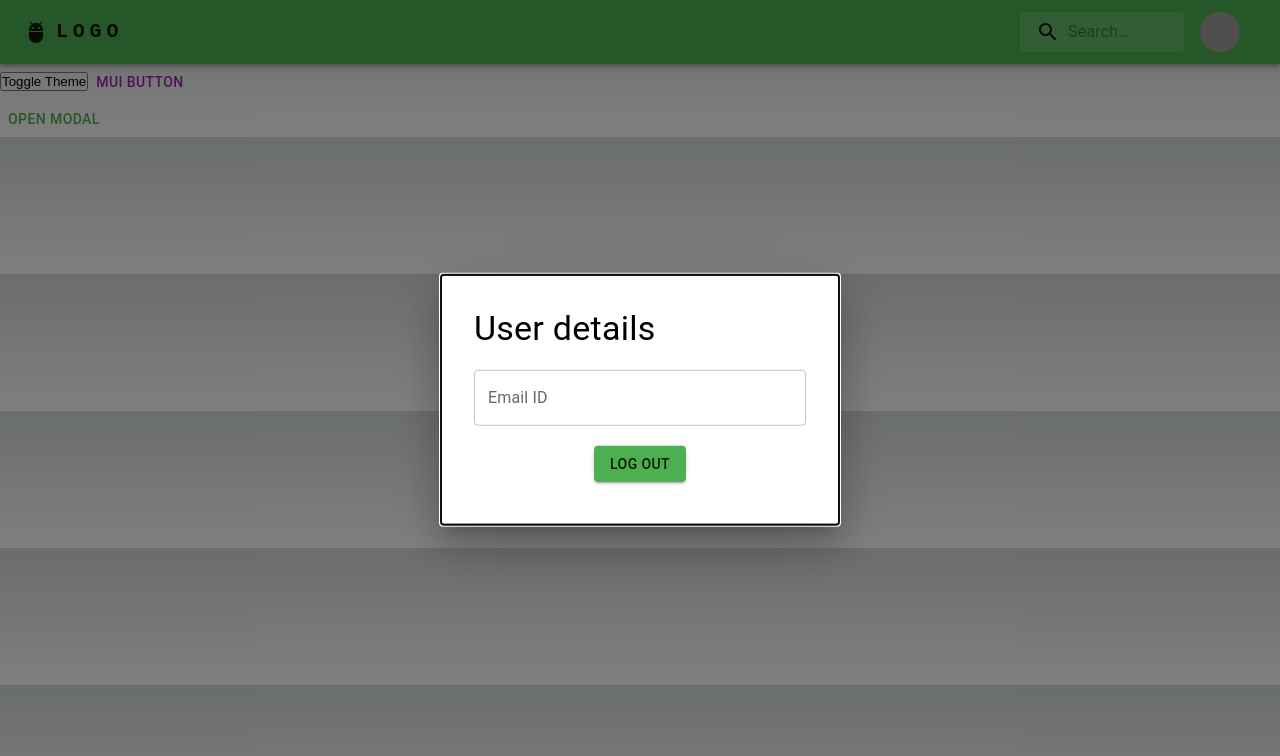
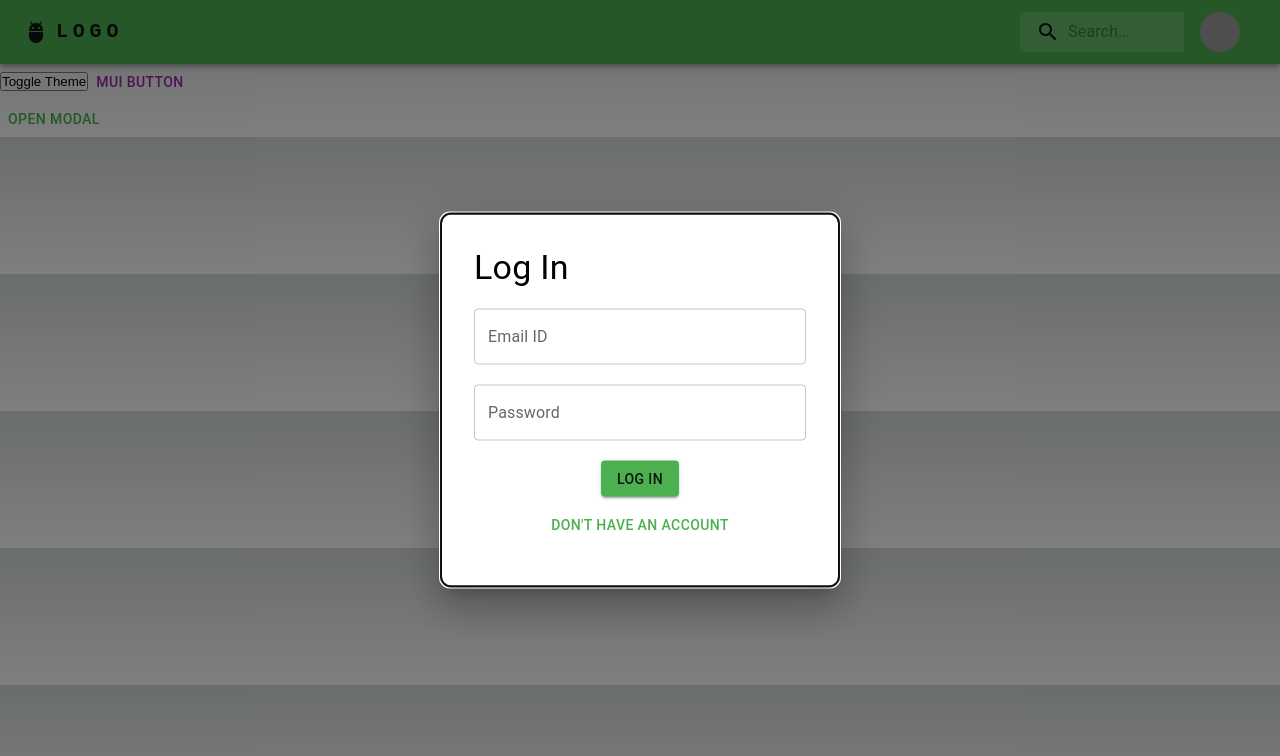
Before and after one commit to Mayank-MP05/vasooli-2.0-nextjs-frontend, a Next.js app: page / in a window 1280 px wide. Shown: the top 756 px of the page. Built offline with nearby package versions, Linux system fonts and the light colour scheme; grey boxes are pictures that could not be loaded.

Commit message:
feature || User related details in UI Added

```diff
--- a/components/common/login-modal.tsx
+++ b/components/common/login-modal.tsx
@@ -18,6 +18,7 @@ const style = {
   border: "2px solid #000",
   boxShadow: 24,
   p: 4,
+  borderRadius: "10px",
 };
 
 export default function UserAuthModal() {
@@ -28,15 +29,10 @@ export default function UserAuthModal() {
   return (
     <div>
       <Button onClick={handleOpen}>Open modal</Button>
-      <Modal
-        open={open}
-        onClose={handleClose}
-        aria-labelledby="modal-modal-title"
-        aria-describedby="modal-modal-description"
-      >
+      <Modal open={open} onClose={handleClose}>
         <Box sx={style}>
-          <EditProfileBox />
-          {/* <LogInBox /> */}
+          {/* <EditProfileBox /> */}
+          <LogInBox />
           {/* <SignUpBox /> */}
         </Box>
       </Modal>
--- a/components/user/edit-profile-box.tsx
+++ b/components/user/edit-profile-box.tsx
@@ -1,5 +1,6 @@
 import React from "react";
 import { TextField, Typography, Button } from "@mui/material";
+import CreateIcon from "@mui/icons-material/Create";
 
 import { styled } from "@mui/system";
 const CustomFormInput = styled(TextField)`
@@ -17,16 +18,24 @@ const RowDiv = styled("div")`
 const EditProfileBox = () => {
   return (
     <>
-      <Typography variant="h4" component="p" style={{ marginBottom: "10px" }}>
-        User details
-      </Typography>
-      <CustomFormInput
-        id="outlined-basic"
-        label="Email ID"
-        variant="outlined"
-      />
       <RowDiv>
-        <Button variant="contained">Log out</Button>
+        <Typography variant="h4" component="p" style={{ marginBottom: "10px" }}>
+          User details
+        </Typography>
+        <Button startIcon={<CreateIcon />} style={{ marginLeft: "auto" }}>
+          Edit
+        </Button>
+      </RowDiv>
+      <CustomFormInput label="Email ID" variant="outlined" />
+      <CustomFormInput label="Username" variant="outlined" />
+      <CustomFormInput label="Mobile no" variant="outlined" />
+      <CustomFormInput label="Full Name" variant="outlined" />
+
+      <RowDiv>
+        <Button variant="outlined" style={{ marginRight: "5px" }}>
+          Log out
+        </Button>
+        <Button variant="contained">Save details</Button>
       </RowDiv>
     </>
   );
```
